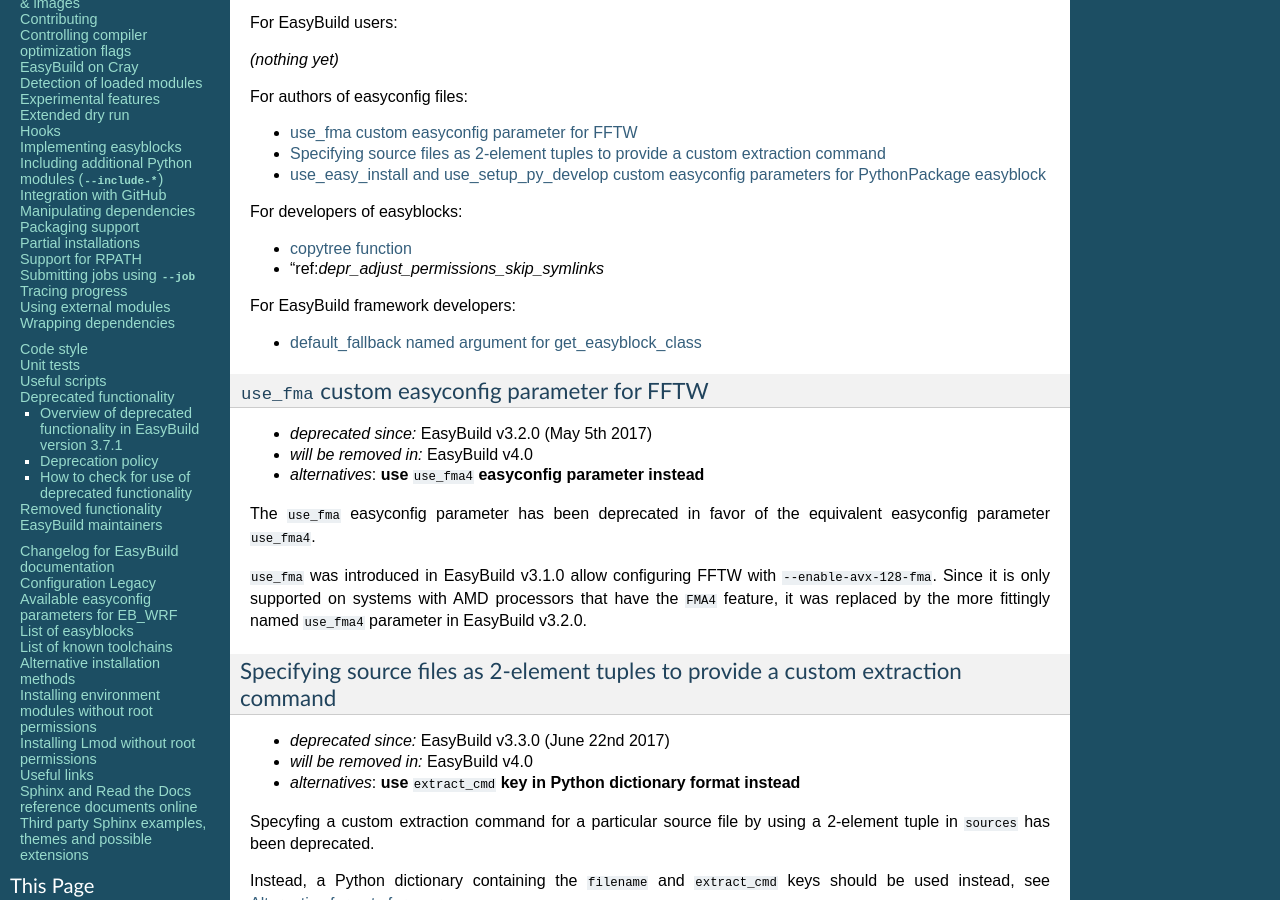
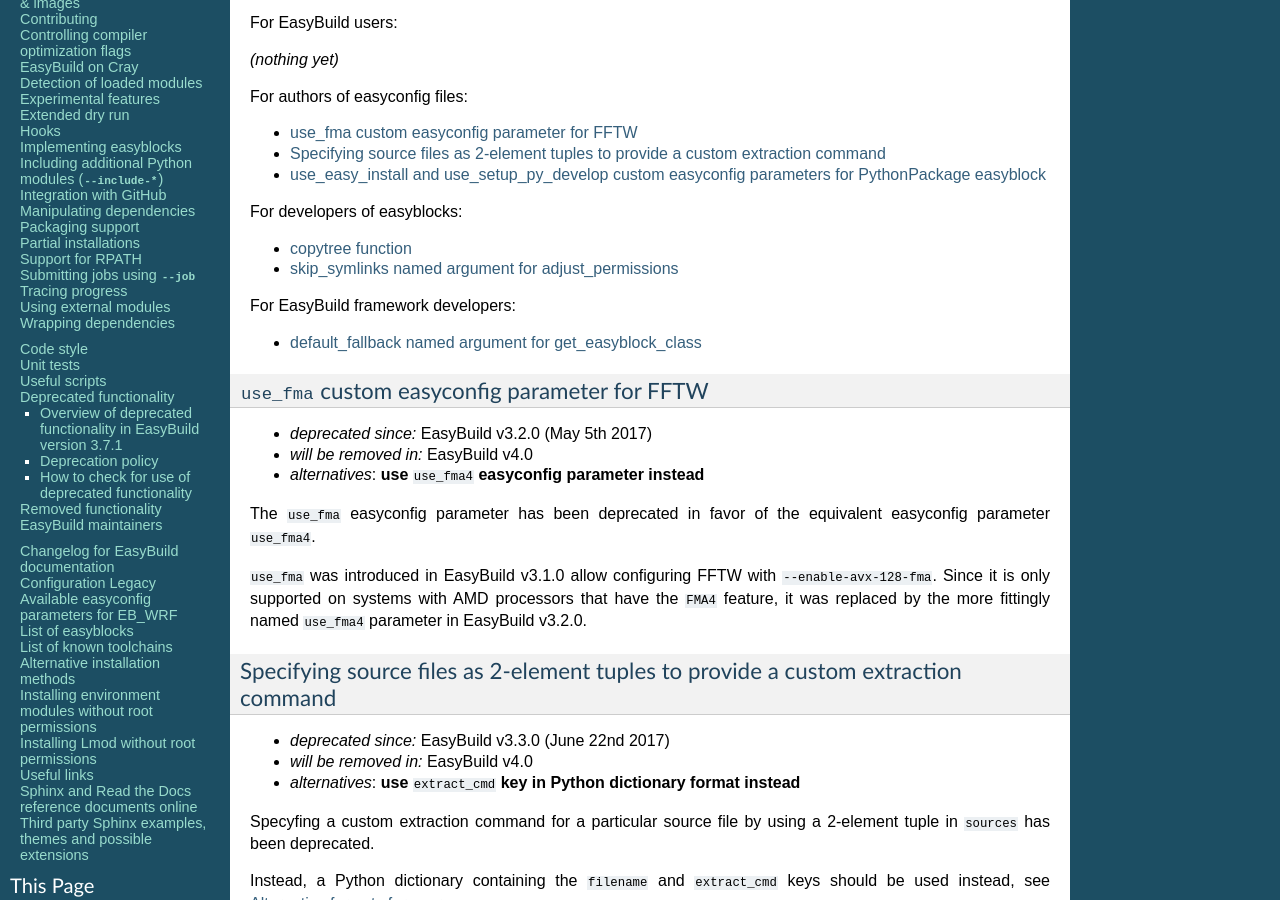
Before and after one commit to easybuilders/easybuild, a Sphinx documentation site: the page built from docs/Deprecated-functionality.rst, in a window 1280 px wide and 900 px high, scrolled down 424 px. Built offline with Sphinx 7.4.7, drawn with Linux system fonts in a browser that asks for light colours; pages that are not in the unit, such as notebooks, are missing from menus.

Commit message:
fix broken ref in docs page for deprecated functionality

```diff
--- a/docs/Deprecated-functionality.rst
+++ b/docs/Deprecated-functionality.rst
@@ -37,7 +37,7 @@
 For developers of easyblocks:
 
 * :ref:`depr_copytree_function`
-* "ref:`depr_adjust_permissions_skip_symlinks`
+* :ref:`depr_adjust_permissions_skip_symlinks`
 
 For EasyBuild framework developers:
 
```
